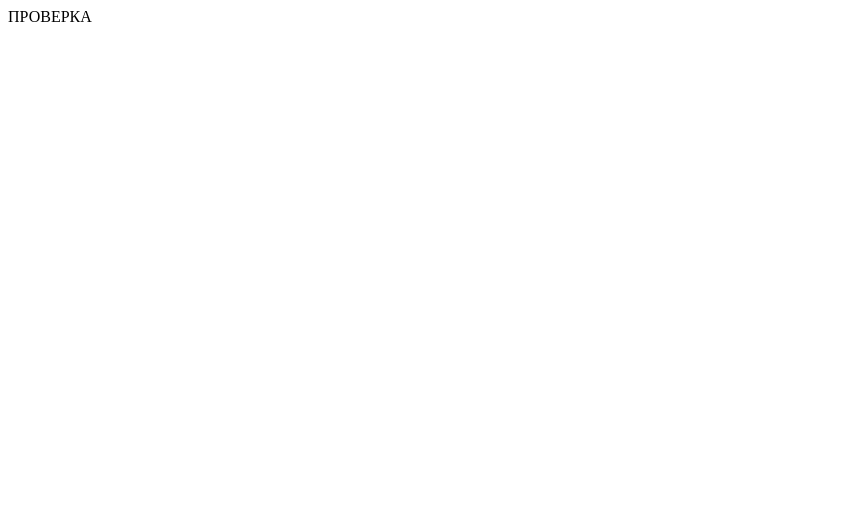
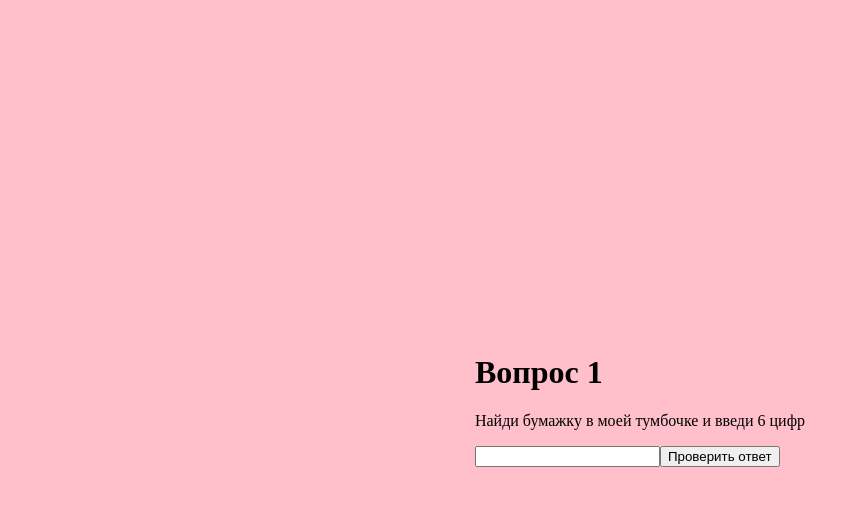
Before and after one commit to mkolya31/fufa-quest, a React (Create React App) app: page / in a window 1280 px wide. Shown: the top 506 px of the page, without its empty margins (0-860 px from the left). Built offline with nearby package versions, Linux system fonts and the light colour scheme.

Commit message:
chore: page example

```diff
--- a/src/App.tsx
+++ /dev/null
@@ -1,10 +0,0 @@
-import React from 'react';
-import {Page} from "./components/Page";
-
-function App() {
-  return (
-    <Page />
-  );
-}
-
-export default App;
--- a/src/components/Page.tsx
+++ /dev/null
@@ -1,11 +0,0 @@
-import React, { FC } from "react";
-
-export const Page: FC = () => {
-  console.log('hi')
-
-  return (
-    <div>
-      ПРОВЕРКА
-    </div>
-  )
-}
--- /dev/null
+++ b/src/components/page/Page.style.ts
@@ -0,0 +1 @@
+import styled from "@emotion/styled";
--- /dev/null
+++ b/src/components/page/Page.tsx
@@ -0,0 +1,20 @@
+import React, {ChangeEvent, FC, useState} from "react";
+
+export const Page: FC = () => {
+  const [value, setValue] = useState<string>('')
+
+  const onChange = (event: ChangeEvent<HTMLInputElement>) => {
+    setValue(event.target.value)
+  }
+
+  return (
+    <div>
+      <h1>Вопрос 1</h1>
+      <p>Найди бумажку в моей тумбочке и введи 6 цифр</p>
+      <input value={value} onChange={onChange}/>
+      <button>
+        Проверить ответ
+      </button>
+    </div>
+  )
+}
--- a/src/index.tsx
+++ b/src/index.tsx
@@ -1,6 +1,6 @@
 import React from 'react';
 import ReactDOM from 'react-dom/client';
-import App from './App';
+import App from './pages/app/App';
 
 const root = ReactDOM.createRoot(
   document.getElementById('root') as HTMLElement
--- /dev/null
+++ b/src/pages/app/App.styles.ts
@@ -0,0 +1,10 @@
+import styled from "@emotion/styled";
+
+export const AppContainer = styled.div({
+  width: '100%',
+  height: '100%',
+  display: 'flex',
+  justifyContent: 'center',
+  alignItems: 'center',
+  background: 'pink',
+})
--- /dev/null
+++ b/src/pages/app/App.tsx
@@ -0,0 +1,30 @@
+import React from 'react';
+import {Page} from "../../components/page/Page";
+
+import {AppContainer} from './App.styles'
+import {Global, css} from "@emotion/react";
+
+function App() {
+  return (
+    <>
+      <Global styles={css`
+        body {
+          width: 100vw;
+          height: 100vh;
+          margin: 0;
+          padding: 0;
+        }
+
+        #root {
+          width: 100%;
+          height: 100%;
+        }
+      `}/>
+      <AppContainer>
+        <Page/>
+      </AppContainer>
+    </>
+  );
+}
+
+export default App;
```
